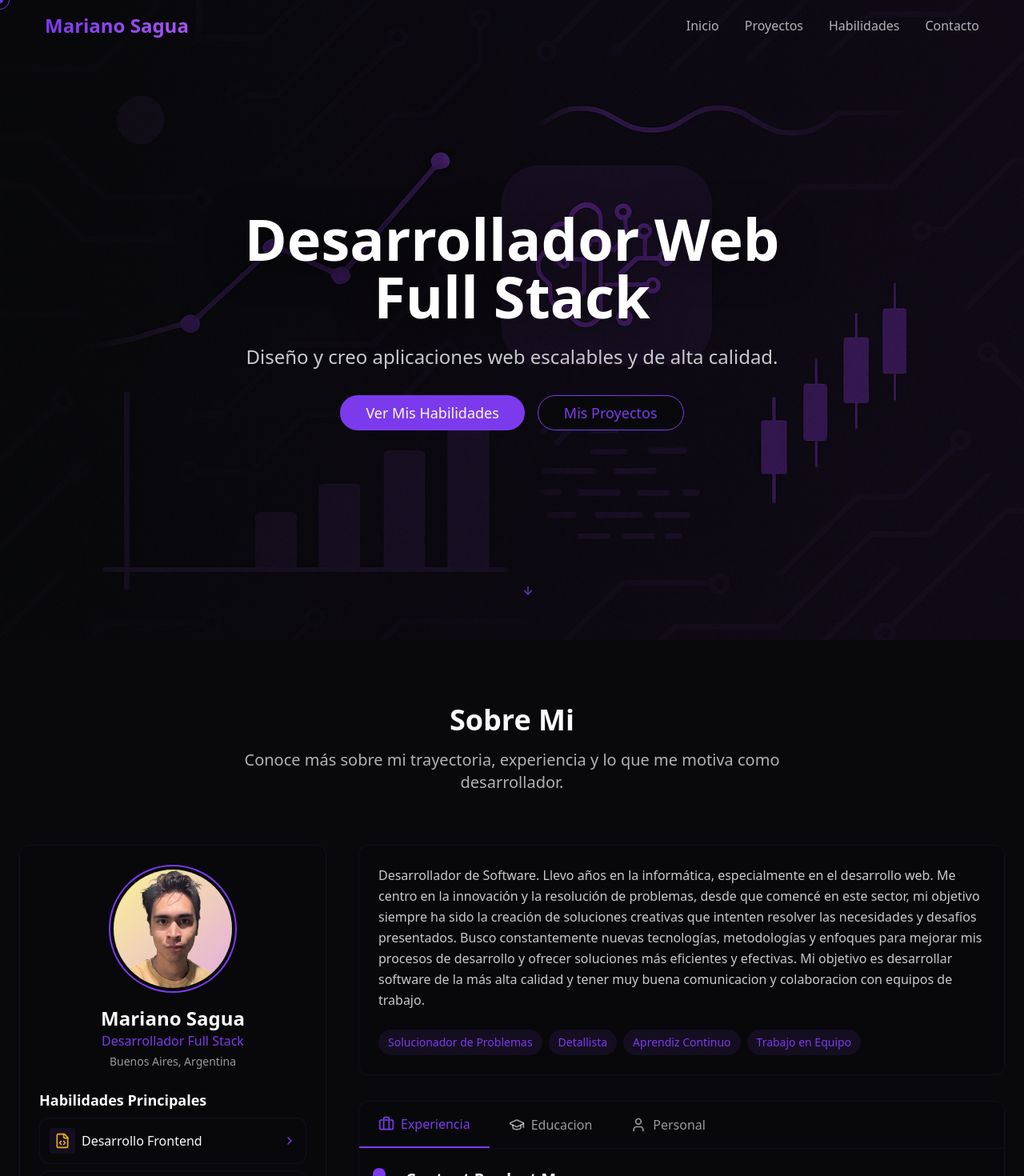
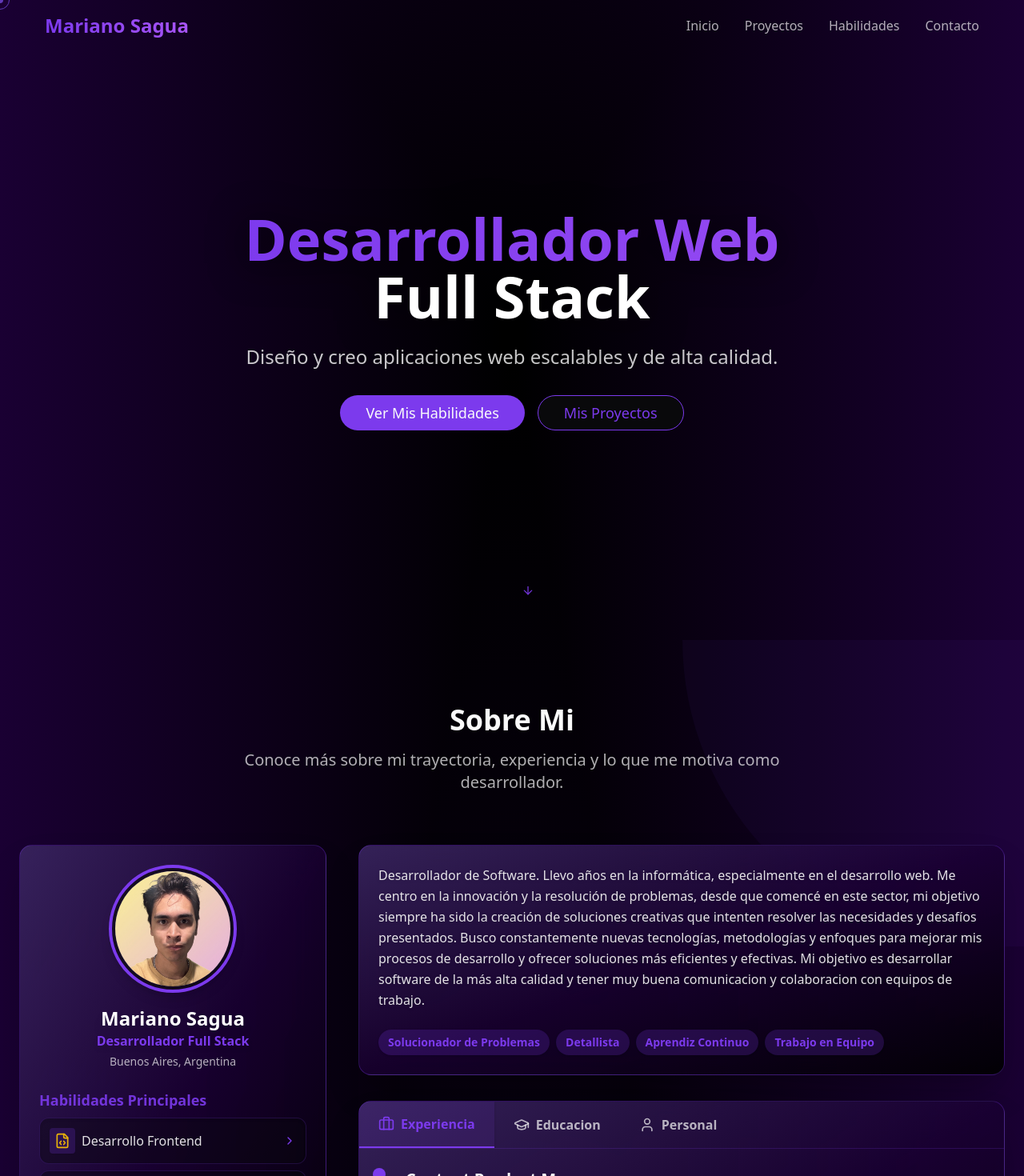
Before and after one commit to marianosagua/mi_portafolio, a React (Vite) app: page / in a window 1280 px wide. Shown: the top 1470 px of the page at 80% size. Built offline with nearby package versions, Linux system fonts and the light colour scheme.

Commit message:
Actualización de ícono de favicon, título del proyecto y mejoras en el diseño de varios componentes para una mejor experiencia de usuario.

```diff
--- a/index.html
+++ b/index.html
@@ -2,9 +2,9 @@
 <html lang="en">
   <head>
     <meta charset="UTF-8" />
-    <link rel="icon" type="image/svg+xml" href="/LogoMS.png" />
+    <link rel="icon" type="image/svg+xml" href="/LogoIndex.png" />
     <meta name="viewport" content="width=device-width, initial-scale=1.0" />
-    <title>Mariano Sagua - Desarrollador Full Stack</title>
+    <title>Mariano Sagua - Desarrollador Web Full Stack</title>
   </head>
   <body>
     <div id="root"></div>
--- a/src/App.tsx
+++ b/src/App.tsx
@@ -7,7 +7,7 @@ export const App = () => {
   const location = useLocation();
 
   return (
-    <div className="min-h-screen bg-background">
+    <div className="min-h-screen">
       <Cursor />
       <Navbar />
       <AnimatePresence mode="wait">
--- a/src/components/About.tsx
+++ b/src/components/About.tsx
@@ -143,7 +143,7 @@ export const About = () => {
   return (
     <section
       id="about"
-      className="py-20 bg-background relative overflow-hidden"
+      className="py-20 relative overflow-hidden bg-transparent"
     >
       {/* Decorative elements */}
       <div className="absolute top-0 right-0 w-1/3 h-1/3 bg-primary/5 rounded-bl-full -z-10" />
@@ -174,45 +174,39 @@ export const About = () => {
           >
             <motion.div
               variants={itemVariants}
-              className="bg-card/50 backdrop-blur-sm border border-primary/10 rounded-lg overflow-hidden p-6 sticky top-24"
+              className="bg-gradient-to-br from-[#3a2560]/90 via-[#1a0033]/80 to-[#000000]/90 shadow-2xl hover:scale-[1.03] rounded-2xl overflow-hidden p-6 sticky top-24 border border-primary/30 backdrop-blur-xl transition-all duration-300"
             >
               <div className="flex flex-col items-center mb-6">
-                <div className="relative w-40 h-40 rounded-full overflow-hidden mb-4 border-2 border-primary p-1">
+                <div className="relative w-40 h-40 rounded-full overflow-hidden mb-4 border-4 border-primary shadow-lg p-1 bg-background/60">
                   <img
                     src={personalInfo.profileImage || "/placeholder.svg"}
                     alt={personalInfo.name}
                     className="object-cover rounded-full"
                   />
                 </div>
-                <h3 className="text-2xl font-bold">{personalInfo.name}</h3>
-                <p className="text-primary font-medium">{personalInfo.title}</p>
-                <p className="text-foreground/60 text-sm mt-1">
-                  {personalInfo.location}
-                </p>
+                <h3 className="text-2xl font-bold text-white drop-shadow-lg">{personalInfo.name}</h3>
+                <p className="text-primary font-semibold drop-shadow-md">{personalInfo.title}</p>
+                <p className="text-foreground/70 text-sm mt-1">{personalInfo.location}</p>
               </div>
 
               <div className="space-y-4">
                 <div>
-                  <h4 className="text-lg font-semibold mb-2">
-                    Habilidades Principales
-                  </h4>
+                  <h4 className="text-lg font-semibold mb-2 text-primary/90">Habilidades Principales</h4>
                   <div className="space-y-2">
                     {personalInfo.skills.map((skillGroup) => (
                       <div
                         key={skillGroup.category}
-                        className="rounded-lg border border-primary/10 overflow-hidden"
+                        className="rounded-lg border border-primary/20 overflow-hidden bg-background/40 shadow-inner"
                       >
                         <button
                           onClick={() => toggleSkill(skillGroup.category)}
-                          className="w-full flex items-center justify-between p-3 hover:bg-primary/5 transition-colors"
+                          className="w-full flex items-center justify-between p-3 hover:bg-primary/10 transition-colors"
                         >
                           <div className="flex items-center gap-2">
-                            <div className="p-1.5 rounded bg-primary/10 text-primary">
+                            <div className="p-1.5 rounded bg-primary/20 text-primary shadow-sm">
                               {skillGroup.icon}
                             </div>
-                            <span className="font-medium">
-                              {skillGroup.category}
-                            </span>
+                            <span className="font-medium text-foreground/90">{skillGroup.category}</span>
                           </div>
                           {expandedSkill === skillGroup.category ? (
                             <ChevronDown className="h-4 w-4 text-primary" />
@@ -229,12 +223,12 @@ export const About = () => {
                               transition={{ duration: 0.3 }}
                               className="overflow-hidden"
                             >
-                              <div className="p-3 pt-0 bg-background/30">
+                              <div className="p-3 pt-0 bg-background/60">
                                 <div className="flex flex-wrap gap-2 pt-3">
                                   {skillGroup.items.map((skill, index) => (
                                     <span
                                       key={index}
-                                      className="px-2 py-1 bg-primary/10 text-primary text-sm rounded-full"
+                                      className="px-2 py-1 bg-primary/20 text-primary font-semibold text-sm rounded-full shadow"
                                     >
                                       {skill}
                                     </span>
@@ -249,7 +243,7 @@ export const About = () => {
                   </div>
                   <Button
                     variant="default"
-                    className="w-full mt-4 bg-primary text-primary-foreground hover:bg-primary/90 transition-colors"
+                    className="w-full mt-4 bg-gradient-to-r from-primary to-purple-500 text-primary-foreground font-bold shadow-lg hover:brightness-110 hover:scale-105 transition-all"
                     onClick={() =>
                       document
                         .getElementById("habilidades")
@@ -261,10 +255,10 @@ export const About = () => {
                 </div>
 
                 <div>
-                  <h4 className="text-lg font-semibold mb-2">Contacto</h4>
+                  <h4 className="text-lg font-semibold mb-2 text-primary/90">Contacto</h4>
                   <Button
                     variant="outline"
-                    className="w-full border-primary/20 text-primary hover:bg-primary/10 hover:text-primary"
+                    className="w-full border-primary/30 text-primary font-semibold hover:bg-primary/10 hover:text-primary shadow"
                     asChild
                   >
                     <a href={`mailto:${personalInfo.email}`}>
@@ -285,23 +279,23 @@ export const About = () => {
           >
             <motion.div
               variants={itemVariants}
-              className="bg-card/50 backdrop-blur-sm border border-primary/10 rounded-lg overflow-hidden mb-8"
+              className="bg-gradient-to-br from-[#3a2560]/90 via-[#1a0033]/80 to-[#000000]/90 shadow-2xl border border-primary/30 backdrop-blur-xl rounded-2xl overflow-hidden mb-8 transition-all duration-300"
             >
               <div className="p-6">
-                <p className="text-foreground/80 leading-relaxed mb-6">
+                <p className="text-foreground/90 leading-relaxed mb-6 font-medium drop-shadow">
                   {personalInfo.summary}
                 </p>
                 <div className="flex flex-wrap gap-2">
-                  <span className="px-3 py-1.5 bg-primary/10 text-primary rounded-full text-sm">
+                  <span className="px-3 py-1.5 bg-primary/20 text-primary font-semibold rounded-full text-sm shadow">
                     Solucionador de Problemas
                   </span>
-                  <span className="px-3 py-1.5 bg-primary/10 text-primary rounded-full text-sm">
+                  <span className="px-3 py-1.5 bg-primary/20 text-primary font-semibold rounded-full text-sm shadow">
                     Detallista
                   </span>
-                  <span className="px-3 py-1.5 bg-primary/10 text-primary rounded-full text-sm">
+                  <span className="px-3 py-1.5 bg-primary/20 text-primary font-semibold rounded-full text-sm shadow">
                     Aprendiz Continuo
                   </span>
-                  <span className="px-3 py-1.5 bg-primary/10 text-primary rounded-full text-sm">
+                  <span className="px-3 py-1.5 bg-primary/20 text-primary font-semibold rounded-full text-sm shadow">
                     Trabajo en Equipo
                   </span>
                 </div>
@@ -309,18 +303,18 @@ export const About = () => {
             </motion.div>
 
             <motion.div variants={itemVariants}>
-              <div className="bg-card/50 backdrop-blur-sm border border-primary/10 rounded-lg overflow-hidden">
-                <div className="border-b border-primary/10">
+              <div className="bg-gradient-to-br from-[#3a2560]/90 via-[#1a0033]/80 to-[#000000]/90 shadow-2xl border border-primary/30 backdrop-blur-xl rounded-2xl overflow-hidden transition-all duration-300">
+                <div className="border-b border-primary/20">
                   <div className="flex overflow-x-auto scrollbar-hide">
                     {(["experiencia", "educacion", "personal"] as const).map(
                       (tab) => (
                         <button
                           key={tab}
                           onClick={() => setActiveTab(tab)}
-                          className={`px-6 py-4 flex items-center gap-2 whitespace-nowrap transition-colors ${
+                          className={`px-6 py-4 flex items-center gap-2 whitespace-nowrap transition-colors font-semibold text-base ${
                             activeTab === tab
-                              ? "text-primary border-b-2 border-primary"
-                              : "text-foreground/60 hover:text-foreground/80 hover:bg-primary/5"
+                              ? "text-primary border-b-2 border-primary bg-primary/10 shadow"
+                              : "text-foreground/70 hover:text-primary/90 hover:bg-primary/5"
                           }`}
                         >
                           {tabIcons[tab]}
--- a/src/components/Hero.tsx
+++ b/src/components/Hero.tsx
@@ -1,69 +1,34 @@
-import { useEffect, useRef, useState } from "react";
 import { motion } from "framer-motion";
 import { Button } from "./ui/button";
 import { ArrowDown } from "lucide-react";
-import { init } from "../lib/three-background";
 import { Link } from "react-router-dom";
-import { FallbackBackground } from "./FallbackBackground";
 
 export const Hero = () => {
-  const canvasRef = useRef<HTMLCanvasElement>(null);
-  const [threeJsFailed, setThreeJsFailed] = useState(false);
-
-  useEffect(() => {
-    if (canvasRef.current) {
-      try {
-        const cleanup = init(canvasRef.current);
-        return cleanup;
-      } catch (error) {
-        console.error("Three.js initialization failed:", error);
-        setThreeJsFailed(true);
-      }
-    }
-  }, []);
-
   const scrollToSkills = () => {
-    document.getElementById("habilidades")?.scrollIntoView({ behavior: "smooth" });
+    document
+      .getElementById("habilidades")
+      ?.scrollIntoView({ behavior: "smooth" });
   };
 
   return (
     <section
       id="home"
       className="relative min-h-screen flex items-center justify-center overflow-hidden py-10 sm:py-0"
-      style={{
-        backgroundImage: `url('/HeroFondo.png')`,
-        backgroundSize: 'cover',
-        backgroundPosition: 'center',
-        backgroundRepeat: 'no-repeat',
-      }}
     >
-      {/* Capa para oscurecer la imagen de fondo */}
-      <div className="absolute inset-0 bg-black/80 -z-30 pointer-events-none select-none" />
-      {/* Fondo de partículas/Three.js */}
-      {!threeJsFailed ? (
-        <canvas
-          ref={canvasRef}
-          className="absolute inset-0 w-full h-full -z-10"
-          style={{ display: "block" }}
-        />
-      ) : (
-        <FallbackBackground />
-      )}
-      <div className="absolute inset-0 bg-gradient-to-b from-background/0 via-background/50 to-background -z-20" />
-
+      {/* Contenido principal */}
       <div className="container mx-auto px-4 sm:px-6 z-10">
         <div className="max-w-3xl mx-auto text-center">
           <motion.h1
-            className="text-3xl sm:text-4xl md:text-6xl lg:text-7xl font-bold mb-4 sm:mb-6 drop-shadow-[0_4px_24px_rgba(0,0,0,0.7)] text-white"
+            className="text-3xl sm:text-4xl md:text-6xl lg:text-7xl font-bold mb-4 sm:mb-6 drop-shadow-[0_4px_24px_rgba(0,0,0,0.7)]"
             initial={{ opacity: 0, y: 20 }}
             animate={{ opacity: 1, y: 0 }}
             transition={{ duration: 0.8, delay: 0.2 }}
           >
-            <span>
+            <span className="bg-clip-text text-transparent bg-gradient-to-r from-primary to-purple-500 animate-gradient">
               Desarrollador Web
             </span>{" "}
             <br className="hidden xs:block" />
-            Full Stack
+            <span className="text-white">Full Stack</span>
           </motion.h1>
 
           <motion.p
--- a/src/components/Projects.tsx
+++ b/src/components/Projects.tsx
@@ -79,7 +79,7 @@ export const Projects = () => {
   };
 
   return (
-    <section id="proyectos" className="py-20 bg-background relative">
+    <section id="proyectos" className="py-20 relative">
       <div className="container mx-auto px-6">
         <motion.div
           ref={ref}
--- a/src/index.css
+++ b/src/index.css
@@ -54,8 +54,13 @@
     @apply border-border;
   }
   body {
-    @apply bg-background text-foreground;
+    /* Gradiente visual mejorado: violeta más oscuro en los costados y negro en el centro */
+    color: hsl(var(--foreground));
     font-feature-settings: "rlig" 1, "calt" 1;
+    background: radial-gradient(ellipse at 50% 50%, #120026 0%, #000000 60%, #1a0033 100%),
+                linear-gradient(90deg, #1a0033 0%, #000000 50%, #1a0033 100%);
+    background-blend-mode: lighten, normal;
+    min-height: 100vh;
   }
 
   /* Custom scrollbar */
--- a/src/pages/HomePage.tsx
+++ b/src/pages/HomePage.tsx
@@ -4,7 +4,7 @@ import { Hero, Skills, Footer, Projects, Contact, About } from "@/components";
 export const HomePage = () => {
   return (
     <motion.main
-      className="min-h-screen bg-background"
+      className="min-h-screen"
       initial={{ opacity: 0 }}
       animate={{ opacity: 1 }}
       exit={{ opacity: 0 }}
--- a/src/pages/ProjectsPage.tsx
+++ b/src/pages/ProjectsPage.tsx
@@ -4,7 +4,7 @@ import { motion } from "framer-motion";
 export const ProjectsPage = () => {
   return (
     <motion.main
-      className="min-h-screen bg-background pt-20"
+      className="min-h-screen pt-20"
       initial={{ opacity: 0 }}
       animate={{ opacity: 1 }}
       exit={{ opacity: 0 }}
```
Also changed, not shown: src/components/Contact.tsx (+9 -9 lines), src/components/Footer.tsx (+13 -16 lines), src/components/Skills.tsx (+6 -6 lines), public/LogoIndex.png (added), public/LogoMS.png (deleted).
